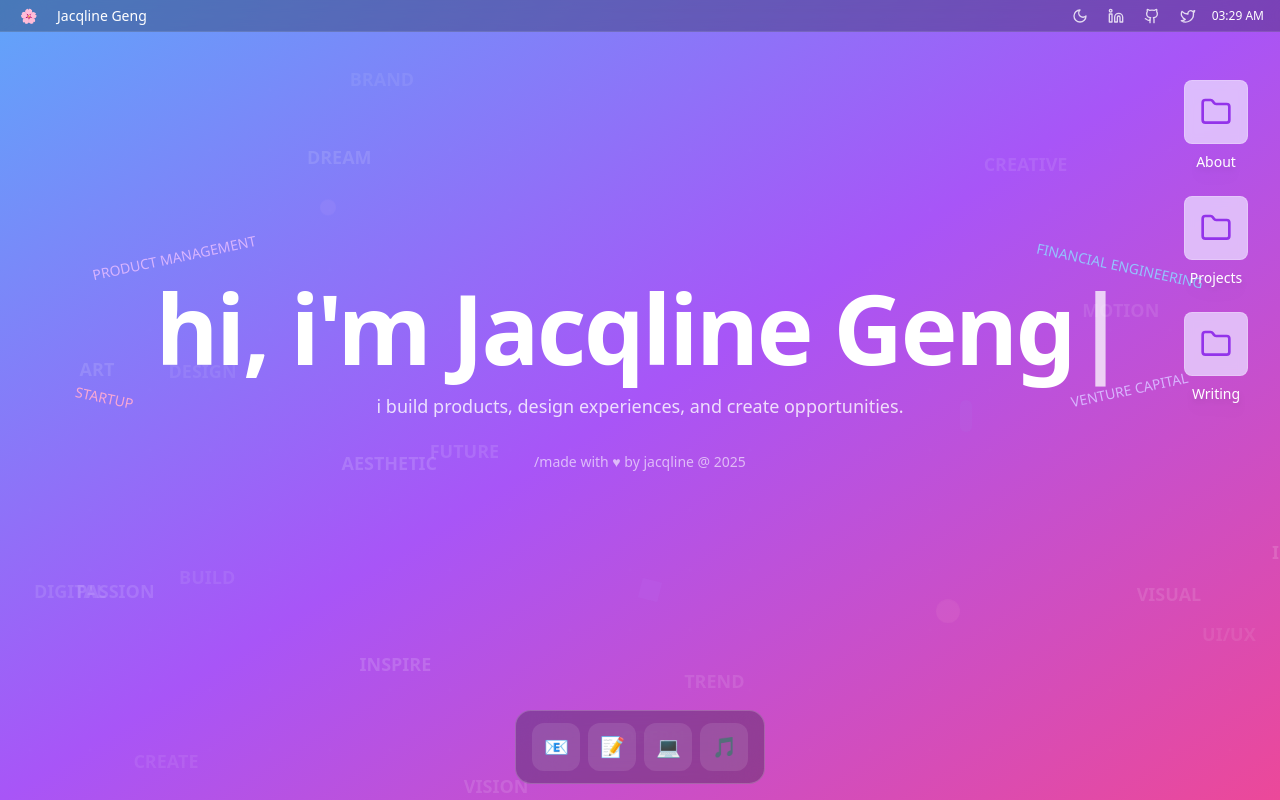
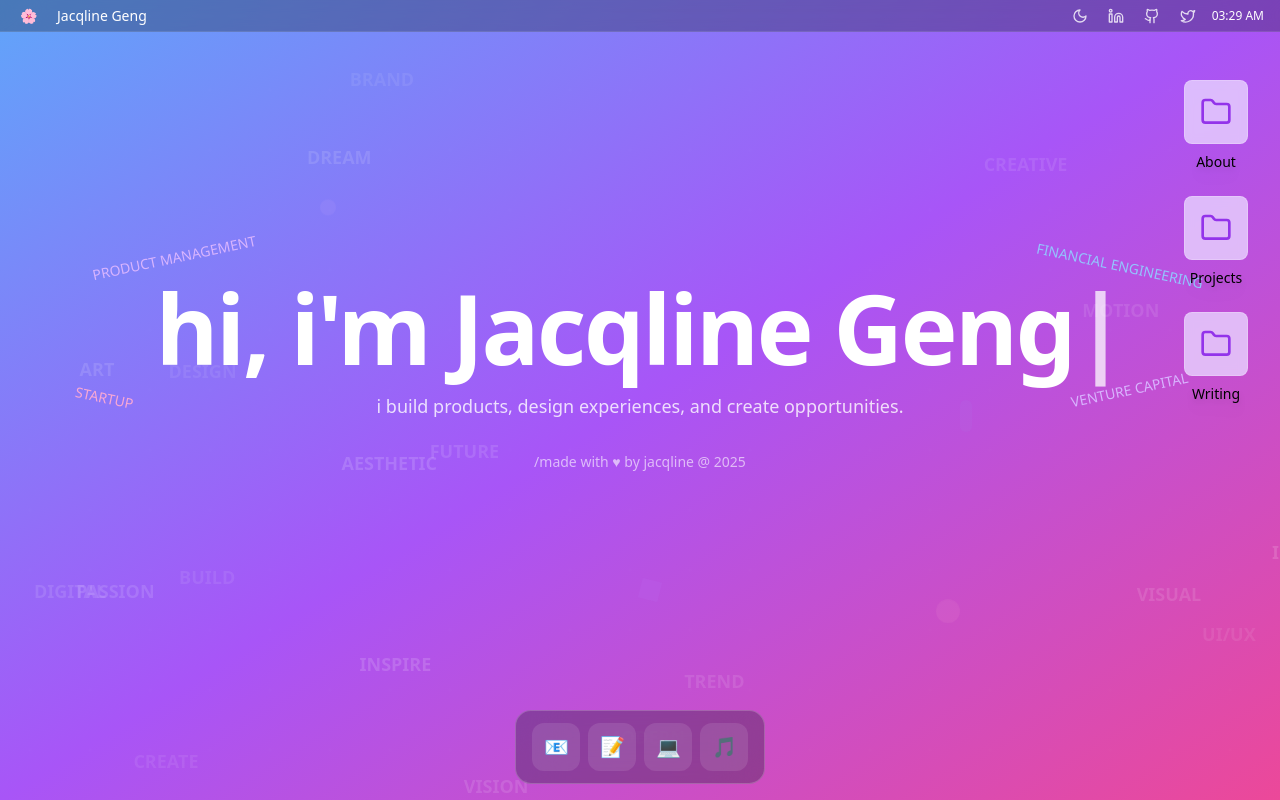
Before and after one commit to jacqlinegeng/jacqlinegeng.github.io, a React (Vite) app: page / in a window 1280 px wide. Built offline with nearby package versions, Linux system fonts and the light colour scheme.

Commit message:
change desktop folder

```diff
--- a/src/components/DesktopFolder.tsx
+++ b/src/components/DesktopFolder.tsx
@@ -1,4 +1,3 @@
-
 import { Folder } from "lucide-react";
 
 interface DesktopFolderProps {
@@ -16,7 +15,7 @@ const DesktopFolder = ({ name, onClick }: DesktopFolderProps) => {
       <div className="w-16 h-16 bg-purple-200/80 backdrop-blur-sm rounded-lg border border-white/20 flex items-center justify-center mb-2 group-hover:bg-purple-300/80 transition-colors">
         <Folder size={32} className="text-purple-600" />
       </div>
-      <span className="text-white text-sm font-medium text-center drop-shadow-lg">
+      <span className="text-black dark:text-white text-sm font-medium text-center drop-shadow-lg">
         {name}
       </span>
     </div>
```
